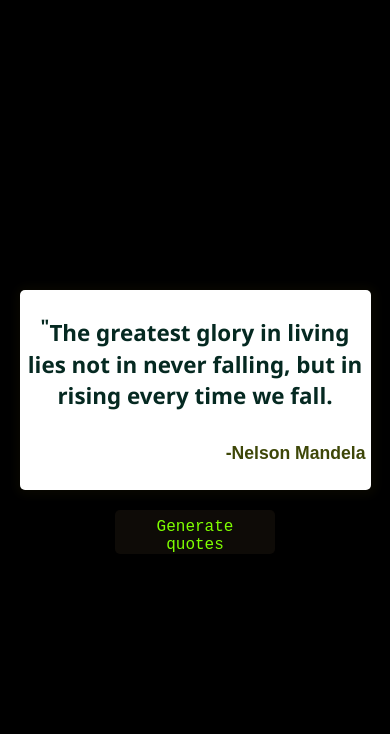
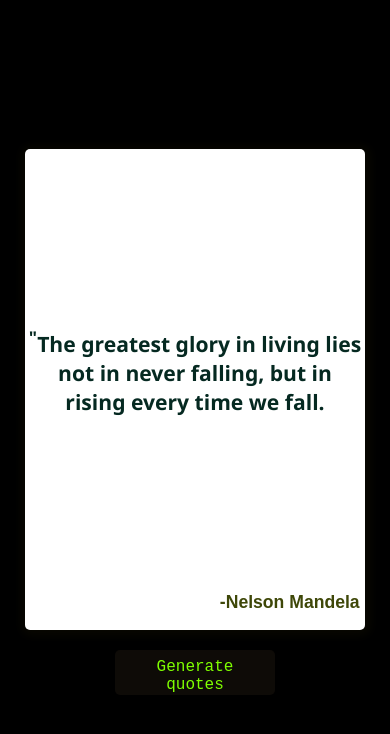
Before and after one commit to sharavak/Random-Quote-Generator, a plain HTML site: page index.html in a window 390 px wide. Drawn offline with Linux system fonts and the light colour scheme.

Commit message:
Update style.css

```diff
--- a/style.css
+++ b/style.css
@@ -11,10 +11,10 @@
 
 #quotes{
     width: 100%;
-    max-width: 500px;
+    max-width:638px;
     background-color: rgb(255, 255, 255);
     box-shadow: 1px 1px 10px 5px rgb(8 7 0);
-    height: 200px;
+    height: 350px;
     display: flex;
     flex-direction: column;
     justify-content: space-around;
@@ -24,10 +24,11 @@
 
 h1{
     font-family: 'Segoe UI', Tahoma, Geneva, Verdana, sans-serif;
-    font-size: 1.8rem;
+    font-size: 1.5rem;
     font-weight: 600;
     color: rgb(5, 41, 33);
     transition: 3s color ease-in-out;
+    margin: auto;
 }
 
 h3{
@@ -64,13 +65,14 @@
 
 @media(max-width:510px){
     h1{
-        font-size: 1.4rem;
+        font-size: 2.5vmax;
     }
     h3{
         font-size: 1.1rem;
     }
     #quotes{
-        width: 90%;
+        width: 87%;
+        height: 57%;
     }
     p{
         font-size: 2.1vmax;
```
